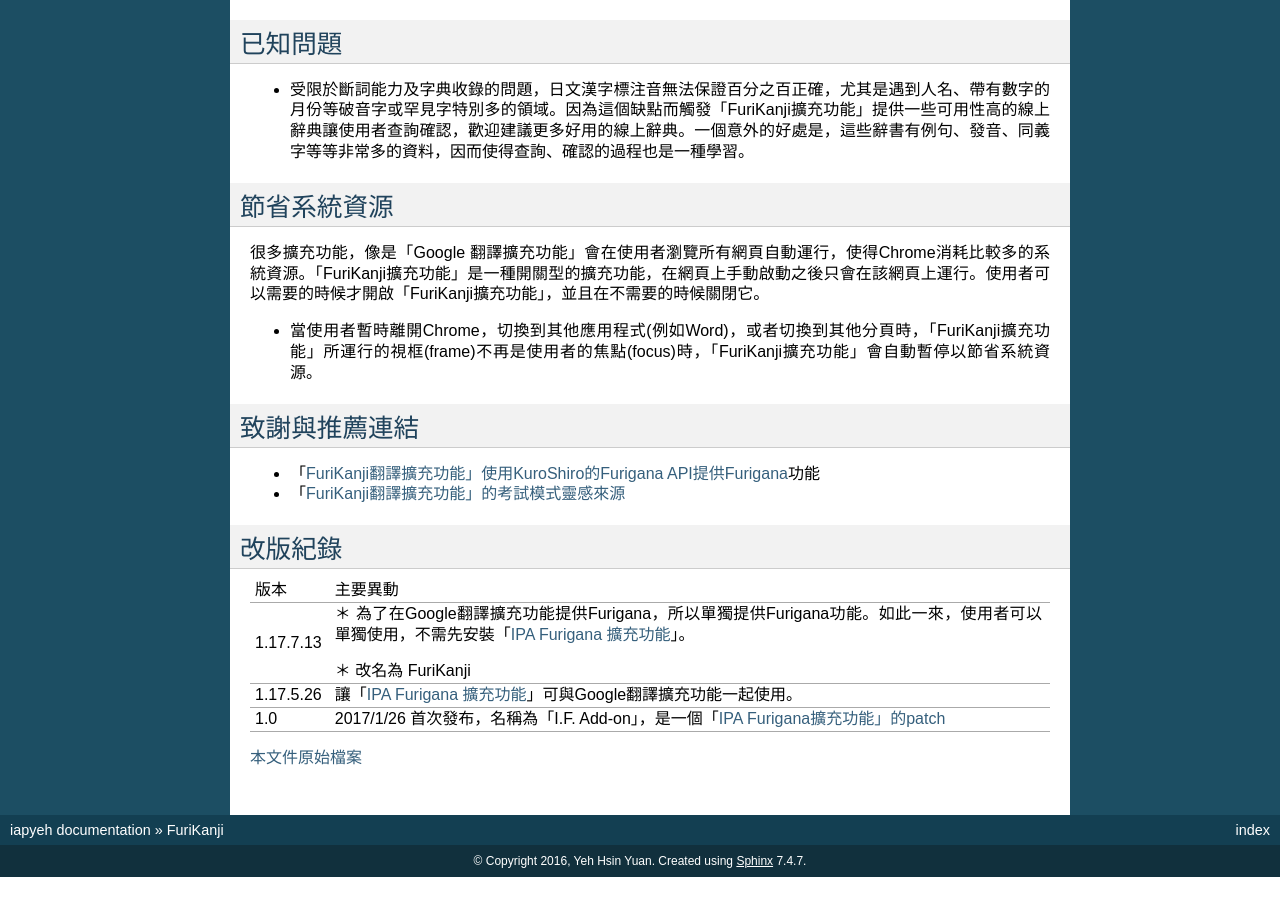
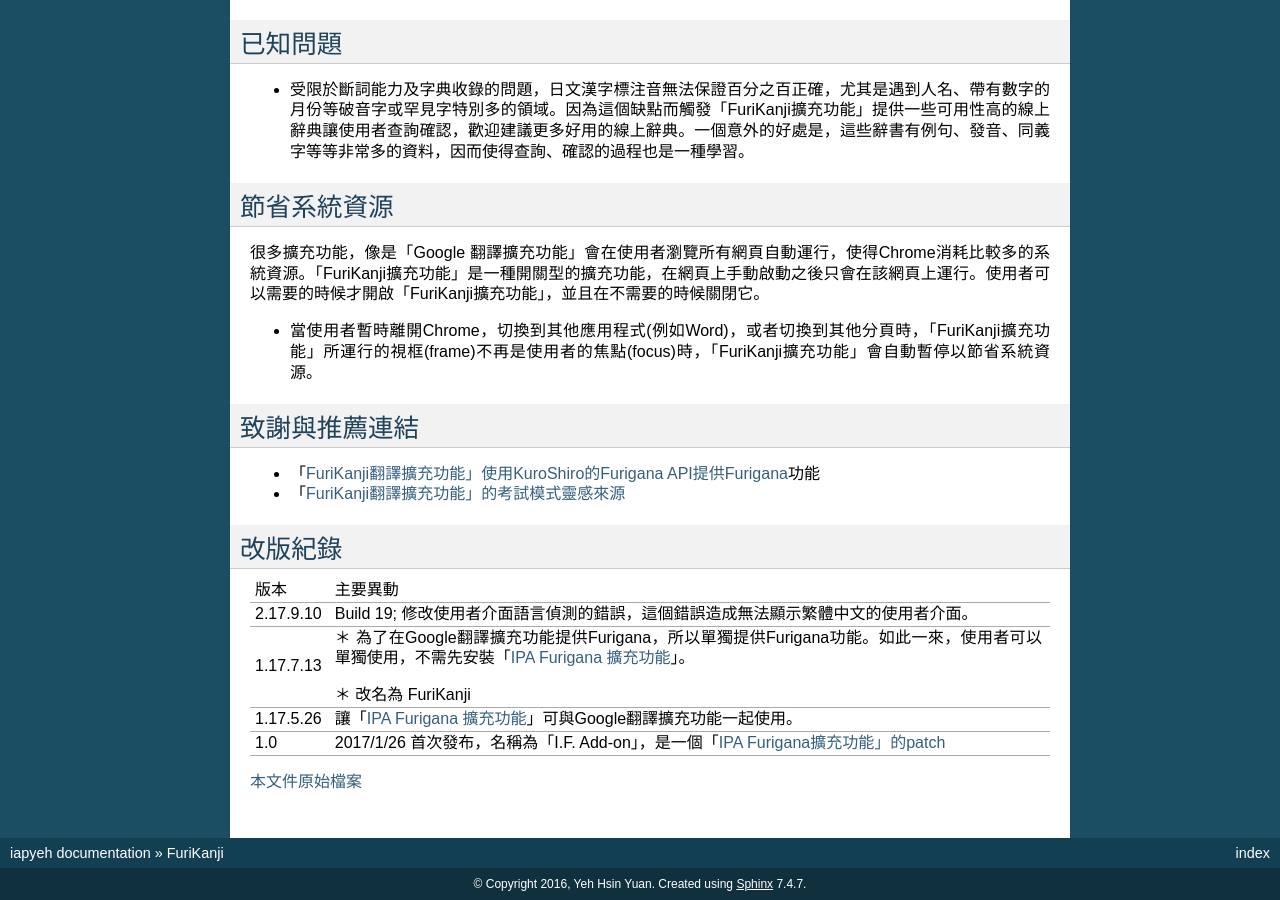
Before and after one commit to iapyeh/iapyeh, a Sphinx documentation site: the page built from docs/blogs/myworks/I.F.Add-on.rst, in a window 1280 px wide and 900 px high, scrolled down 5173 px. Built offline with Sphinx 7.4.7, drawn with Linux system fonts in a browser that asks for light colours; before the commit the page ends 6050 px from its top, so only the background shows below that.

Commit message:
Google Docs reST Editor@2017-9-10 21:52:39

```diff
--- a/docs/blogs/myworks/I.F.Add-on.rst
+++ b/docs/blogs/myworks/I.F.Add-on.rst
@@ -218,6 +218,8 @@
 +---------+----------------------------------------------------------------------------------------------------------------------------+
 |版本     |主要異動                                                                                                                    |
 +---------+----------------------------------------------------------------------------------------------------------------------------+
+|2.17.9.10|Build 19; 修改使用者介面語言偵測的錯誤，這個錯誤造成無法顯示繁體中文的使用者介面。                                          |
++---------+----------------------------------------------------------------------------------------------------------------------------+
 |1.17.7.13|＊ 為了在Google翻譯擴充功能提供Furigana，所以單獨提供Furigana功能。如此一來，使用者可以單獨使用，不需先安裝「\ |LINK7|\ 」。|
 |         |                                                                                                                            |
 |         |＊ 改名為 FuriKanji                                                                                                         |
```
